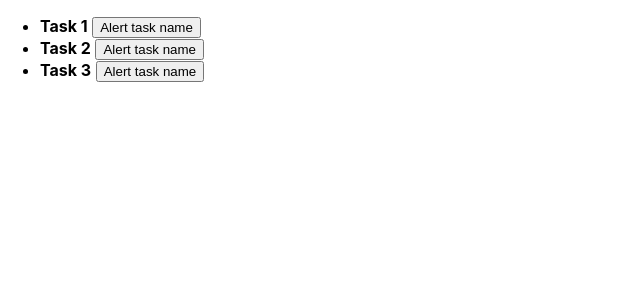
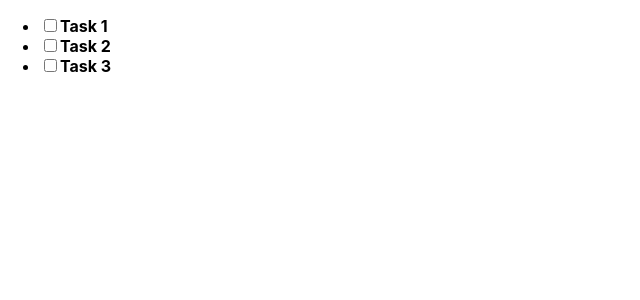
Before and after one commit to dev-denner/FFE, a React (Create React App) app in the folder my-project/: page / in a window 1280 px wide. Shown: the top 300 px of the page, without its empty margins (0-640 px from the left). Built offline with nearby package versions, Linux system fonts and the light colour scheme.

Commit message:
feat: aula 07 - class componentes (stateful components)
Signed-off-by: Denner Fernandes <dev.denner@outlook.com>

```diff
--- a/my-project/src/App.js
+++ b/my-project/src/App.js
@@ -1,5 +1,4 @@
 import React from 'react';
-import logo from './logo.svg';
 import './App.css';
 import { TodoList } from './TodoList';
 
--- a/my-project/src/TodoList.js
+++ b/my-project/src/TodoList.js
@@ -1,8 +1,10 @@
-import React from 'react';
+import React, { Component } from 'react';
 import { TodoListItem } from './TodoListItem';
 
-export function TodoList() {
-    const taskItems = [{
+export class TodoList extends Component {
+    stage = {
+        taskItems: [
+            {
                 id: 1,
                 name: 'Task 1',
                 status: 'pending'
@@ -17,17 +19,31 @@ export function TodoList() {
                 name: 'Task 3',
                 status: 'pending'
             }
-    ];
+        ]
+    }
 
-    const handleShowTaskName = (taskName) => alert(`Você clicou em ${taskName}`);
+    render(){
+        const handleOnToggleCompleted = (taskId, event)=>{
+            this.setState({
+                taskItems: this.stage.taskItems = this.stage.taskItems.map(task=>{
+                    if(task.id === taskId){
+                        return { ...task, status: event.target.checked ? 'completed' : 'pending' }
+                    }
+                    return task;
+                })
+            })
+
+            console.log(this.stage.taskItems)
+        }
 
         return (
             <ul>
-            {taskItems.map(task =>
+                {this.stage.taskItems.map(task =>
                 <li>
-                <TodoListItem onShowTaskName={handleShowTaskName} {...task} />
+                    <TodoListItem onToggleCompleted={handleOnToggleCompleted} {...task} />
                 </li>
                 )}
             </ul>
         );
     }
+}
--- a/my-project/src/TodoListItem.js
+++ b/my-project/src/TodoListItem.js
@@ -4,7 +4,8 @@ import PropTypes from 'prop-types';
 export function TodoListItem(props){
     return (
         <div>
-            <b>{props.name}</b> <button onClick={()=> props.onShowTaskName(props.name)}>Alert task name</button>
+            <input type="checkbox" onChange={(event)=>props.onToggleCompleted(props.id, event)} />
+            <b style={{textDecoration: props.status === 'completed' ? 'line-through' :'none', }}>{props.name}</b>
         </div>
     );
 }
@@ -13,5 +14,5 @@ TodoListItem.propTypes = {
     id: PropTypes.number,
     name: PropTypes.string,
     status: PropTypes.string,
-    onShowTaskName: PropTypes.func
+    onToggleCompleted: PropTypes.func
 };
```
Lines whose indentation alone changed are shown as unchanged.
